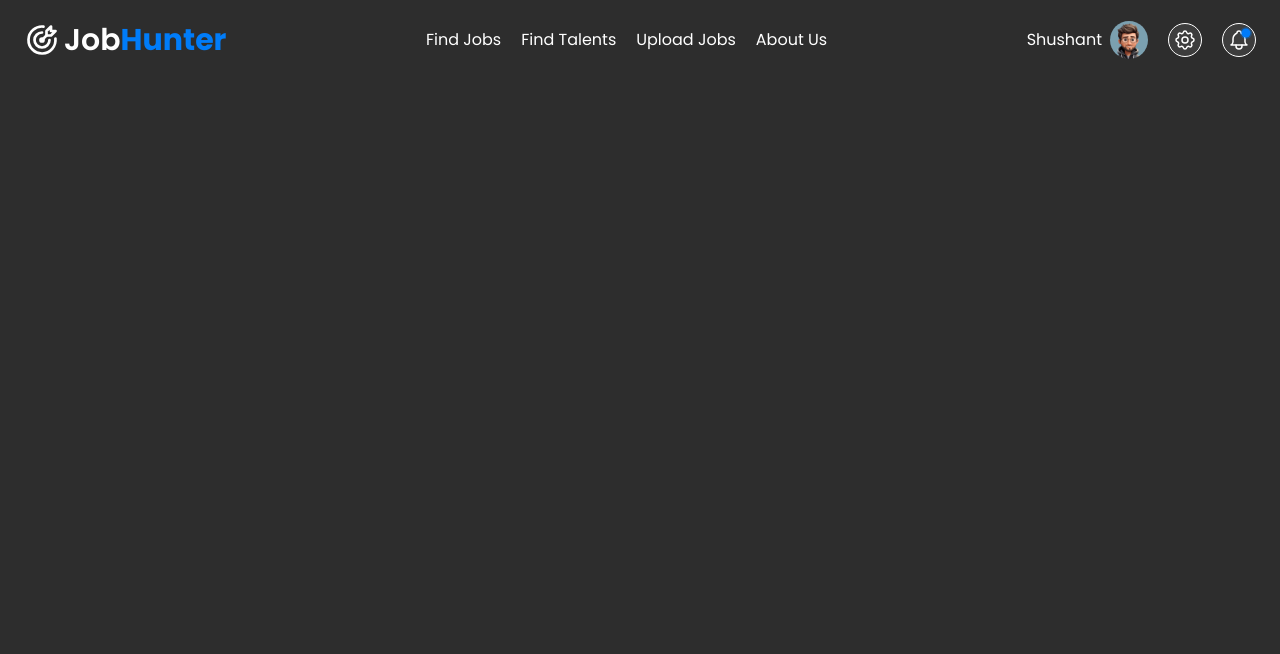
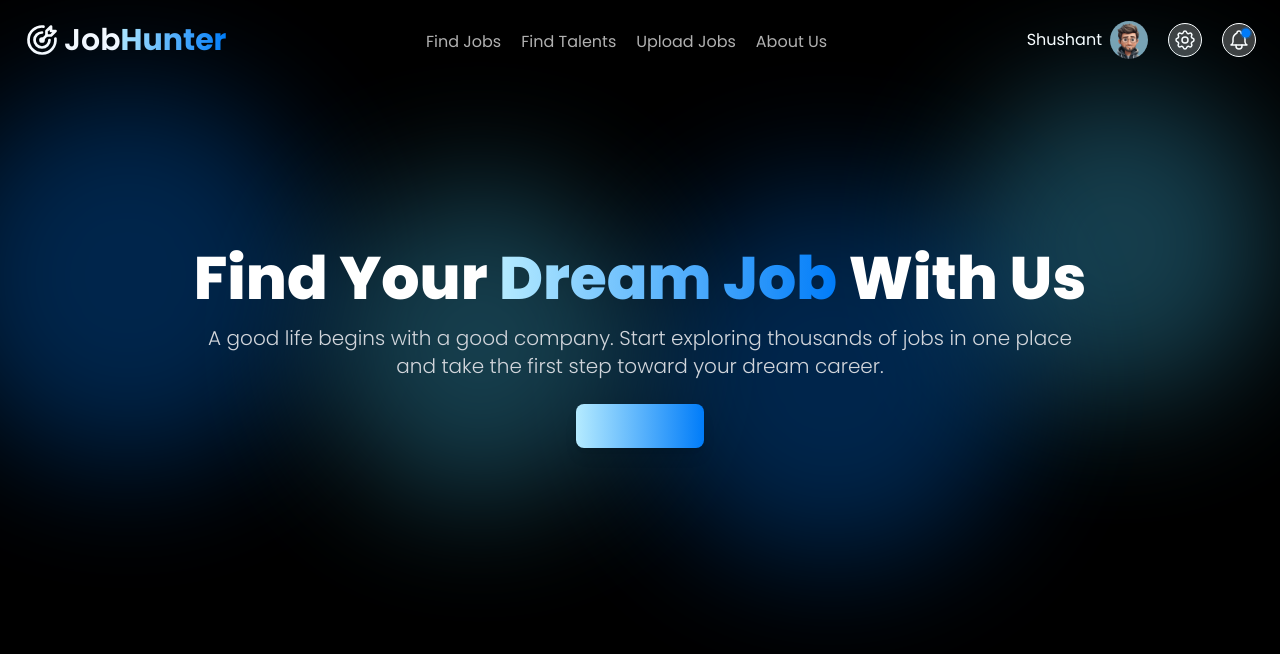
Before and after one commit to Shushant-Priyadarshi/JobPortal-Springboot, a React (Vite) app in the folder client_job_portal/: page / in a window 1280 px wide. Shown: the top 654 px of the page. Built offline with nearby package versions, Linux system fonts and the light colour scheme.

Commit message:
landing page done

```diff
--- a/client_job_portal/package.json
+++ b/client_job_portal/package.json
@@ -16,7 +16,8 @@
     "@tabler/icons-react": "^3.22.0",
     "client_job_portal": "file:",
     "react": "^18.3.1",
-    "react-dom": "^18.3.1"
+    "react-dom": "^18.3.1",
+    "react-router-dom": "^6.28.0"
   },
   "devDependencies": {
     "@eslint/js": "^9.13.0",
--- a/client_job_portal/src/App.tsx
+++ b/client_job_portal/src/App.tsx
@@ -1,6 +1,7 @@
 import { createTheme, MantineProvider } from "@mantine/core";
 import "@mantine/core/styles.css";
 import HomePage from "./Pages/HomePage";
+import { BrowserRouter, Route, Routes } from "react-router-dom";
 
 export default function App() {
   const theme = createTheme({
@@ -35,9 +36,12 @@ export default function App() {
   });
   return (
     <MantineProvider theme={theme}>
-      <div className="min-h-[100vh] bg-mine-shaft-950 font-['poppins']">
-        <HomePage />
-      </div>
+      <BrowserRouter>
+      <Routes>
+        <Route path="*" element ={<HomePage />}/>
+      </Routes>
+
+      </BrowserRouter>
     </MantineProvider>
   );
 }
--- a/client_job_portal/src/Header/Header.tsx
+++ b/client_job_portal/src/Header/Header.tsx
@@ -1,26 +1,22 @@
 import { Avatar, Indicator } from "@mantine/core";
 import { IconBell, IconSettings, IconTargetArrow } from "@tabler/icons-react";
+import NavLinks from "./NavLinks";
 
 const Header = () => {
   return (
-    <div className="bg-mine-shaft-950 h-20 w-full text-white flex justify-between px-6 items-center">
+    <div className="bg-black  h-20 w-full text-white flex justify-between px-6 items-center">
       {/* ICONS AND LOGO */}
       <div className="flex gap-1 items-center">
         <div>
           <IconTargetArrow stroke={1.8} className="h-9  w-9  " />
         </div>
         <div className="text-3xl font-semibold">
-          Job<span className="text-azure-radiance-700 font-bold">Hunter</span>
+          Job<span className="bg-gradient-to-r from-azure-radiance-200 to-azure-radiance-700  text-transparent bg-clip-text font-bold">Hunter</span>
         </div>
       </div>
 
       {/* LANDING PAGE LINKS */}
-      <div className="flex gap-5">
-        <a href="">Find Jobs</a>
-        <a href="">Find Talents</a>
-        <a href="">Upload Jobs</a>
-        <a href="">About Us</a>
-      </div>
+      <NavLinks/>
 
       {/* LANDING PAGE PROFILE */}
       <div className="flex gap-5 items-center ">
--- /dev/null
+++ b/client_job_portal/src/Header/NavLinks.tsx
@@ -0,0 +1,29 @@
+import { Link, useLocation } from "react-router-dom";
+
+const NavLinks = () => {
+  const location = useLocation();
+  const links = [
+    { name: "Find Jobs", url: "find-jobs" },
+    { name: "Find Talents", url: "find-talents" },
+    { name: "Upload Jobs", url: "upload-jobs" },
+    { name: "About Us", url: "about" },
+  ];
+  return (
+    <div className="flex gap-5 h-full items-center text-mine-shaft-300">
+      {links.map((link, index) => (
+        <div
+          key={index}
+          className={`${
+            location.pathname === "/" + link.url
+              ? "border-azure-radiance-700 text-azure-radiance-700"
+              : "border-transparent"
+          } border-t-[4px] rounded-b-2xl h-full flex items-center`}
+        >
+          <Link to={link.url}>{link.name}</Link>
+        </div>
+      ))}
+    </div>
+  );
+};
+
+export default NavLinks;
--- /dev/null
+++ b/client_job_portal/src/Landing/DreamJob.tsx
@@ -0,0 +1,35 @@
+const DreamJob = () => {
+  return (
+    <div className="relative text-white flex justify-center items-center min-h-[50vh] px-6 py-10">
+      {/* Content */}
+      <div className="relative z-10 text-center max-w-4xl mt-32">
+        <h1 className="text-4xl md:text-6xl font-extrabold leading-tight text-white drop-shadow-[0_0_10px_rgba(0, 124, 249, 1)]">
+          Find Your{" "}
+          <span className="bg-gradient-to-r from-azure-radiance-200 to-azure-radiance-700 bg-clip-text text-transparent">
+            Dream Job
+          </span>{" "}
+          With Us
+        </h1>
+
+        <p className="mt-4 text-lg md:text-xl font-light text-gray-300">
+          A good life begins with a good company. Start exploring thousands of
+          jobs in one place and take the first step toward your dream career.
+        </p>
+        <button className="mt-6 px-3 py-2 bg-gradient-to-r from-azure-radiance-200 to-azure-radiance-700  text-transparent text-black font-medium text-lg rounded-lg shadow-lg hover:bg-azure-radiance-800 transition-all duration-300">
+          Get Started
+        </button>
+      </div>
+
+      {/* Glowing Effect */}
+      <div className="absolute inset-0 z-0 pointer-events-none">
+        <div className="absolute top-1 right-3/4 w-96 h-96 bg-azure-radiance-700 rounded-full blur-3xl opacity-30"></div>
+        <div className="absolute top-1 right-1 w-80 h-80 bg-azure-radiance-400 rounded-full blur-3xl opacity-30"></div>
+        <div className="absolute top-1/4 left-2/4 w-96 h-96 bg-azure-radiance-700 rounded-full blur-3xl opacity-30"></div>
+        <div className="absolute top-1/4 left-1/4  w-80 h-80 bg-azure-radiance-400 rounded-full blur-3xl opacity-30"></div>
+      </div>
+
+    </div>
+  );
+};
+
+export default DreamJob;
--- a/client_job_portal/src/Pages/HomePage.tsx
+++ b/client_job_portal/src/Pages/HomePage.tsx
@@ -1,10 +1,12 @@
 import Header from "../Header/Header"
+import DreamJob from "../Landing/DreamJob"
 
 
 const HomePage = () => {
   return (
-    <div>
+    <div className="min-h-[100vh] bg-black font-['poppins']">
         <Header/>
+        <DreamJob/>
     </div>
   )
 }
```
Also changed, not shown: 1 other file (tests, documents, lock files or other folders).
